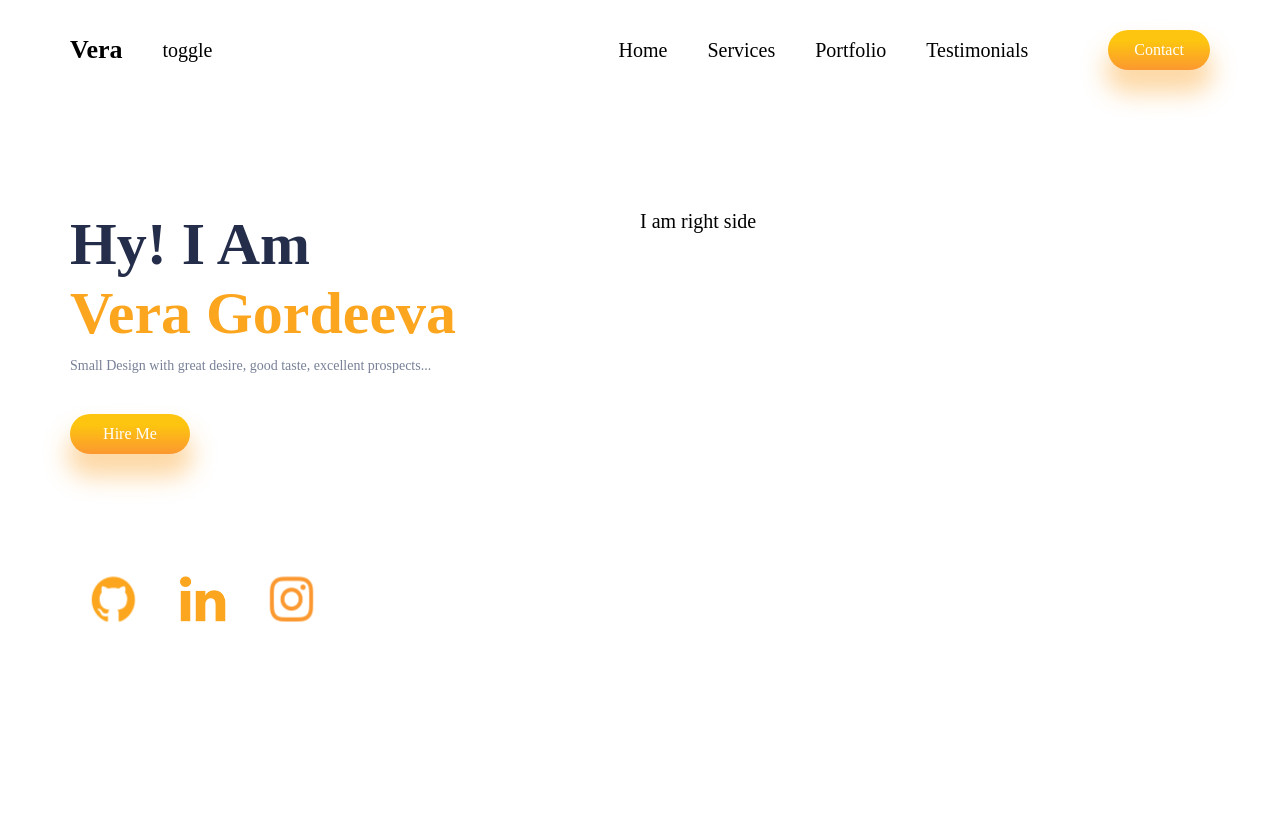
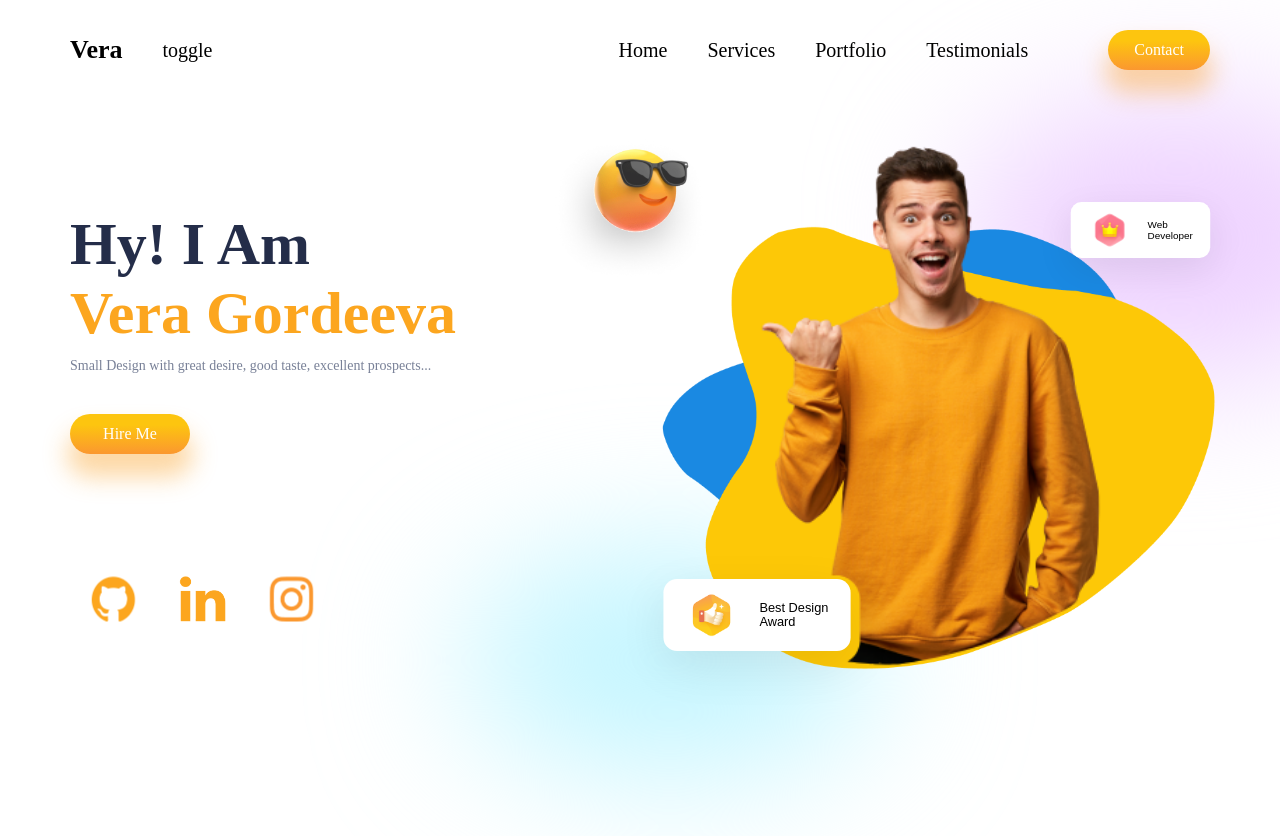
Before and after one commit to Domask2/portfolio-vera, a React (Create React App) app: page / in a window 1280 px wide. Built offline with nearby package versions, Linux system fonts and the light colour scheme.

Commit message:
add intro 100%

```diff
--- /dev/null
+++ b/src/components/floatingDiv/FloatingDiv.tsx
@@ -0,0 +1,21 @@
+import React, {FC} from "react";
+import './floatingDiv.scss';
+
+interface FloatingDivProps {
+    img: string,
+    text1: string
+    text2: string
+}
+
+const FloatinDiv: FC<FloatingDivProps> = ({img, text1, text2}) => (
+    <div className="floatingDiv">
+        <img src={img} alt=""/>
+        <span>
+        {text1}
+            <br/>
+            {text2}
+      </span>
+    </div>
+);
+
+export default FloatinDiv;
--- /dev/null
+++ b/src/components/floatingDiv/floatingDiv.scss
@@ -0,0 +1,20 @@
+.floatingDiv {
+  display: flex;
+  align-items: center;
+  justify-content: space-around;
+  background: white;
+  box-shadow: var(--boxShadow);
+  border-radius: 17px;
+  padding: 0 28px 0 0;
+  height: 4.5rem;
+
+  > img {
+    transform: scale(0.4);
+  }
+
+  > span {
+    font-family: sans-serif;
+    font-size: 16px;
+    color: black;
+  }
+}
--- a/src/components/intro/Intro.tsx
+++ b/src/components/intro/Intro.tsx
@@ -2,7 +2,14 @@ import React from "react";
 import GitHub from '../../img/github.png';
 import LinkedIn from '../../img/linkedin.png';
 import Instagram from '../../img/instagram.png';
+import Vector1 from "../../img/Vector1.png";
+import Vector2 from "../../img/Vector2.png";
+import boy from "../../img/boy.png";
+import glassesimoji from "../../img/glassesimoji.png";
+import thumbup from "../../img/thumbup.png";
+import crown from "../../img/crown.png";
 import './intro.scss';
+import FloatinDiv from "../floatingDiv/FloatingDiv";
 
 const Intro = () => (
         <div className='intro'>
@@ -22,7 +29,19 @@ const Intro = () => (
                 </div>
             </div>
             <div className="i-right">
-                I am right side
+                <img src={Vector1} alt="Vector1"/>
+                <img src={Vector2} alt="Vector2"/>
+                <img src={boy} alt="boy"/>
+                <img src={glassesimoji} alt="glassesimoji"/>
+                <div>
+                    <FloatinDiv img={crown} text1="Web" text2="Developer" />
+                </div>
+                <div>
+                    <FloatinDiv img={thumbup} text1="Best Design" text2="Award" />
+                </div>
+
+                <div className="blur blur-one" />
+                <div className="blur blur-two" />
             </div>
         </div>
     )
--- a/src/components/intro/intro.scss
+++ b/src/components/intro/intro.scss
@@ -14,19 +14,19 @@
       display: flex;
       flex-direction: column;
 
-      >:nth-child(1) {
+      > :nth-child(1) {
         color: var(--black);
         font-weight: bold;
         font-size: 3rem;
       }
 
-      >:nth-child(2) {
+      > :nth-child(2) {
         color: var(--orange);
         font-weight: bold;
         font-size: 3rem;
       }
 
-      >:nth-child(3) {
+      > :nth-child(3) {
         color: var(--gray);
         font-weight: 100;
         font-size: 14px;
@@ -44,7 +44,7 @@
       display: flex;
       gap: 0;
 
-      >* {
+      > * {
         transform: scale(0.5);
 
         &:hover {
@@ -56,5 +56,73 @@
 
   .i-right {
     flex: 1;
+    position: relative;
+
+    >* {
+      position: absolute;
+      z-index: 1;
+    }
+
+    >:nth-child(1) {
+      transform: scale(0.69);
+      left: -15%;
+      top: -9%;
+    }
+
+    >:nth-child(2) {
+      top: -4.6rem;
+      transform: scale(0.67);
+      left: -3rem;
+    }
+
+    >:nth-child(3) {
+      transform: scale(1.4);
+      left: 28%;
+    }
+
+    > :nth-child(4) {
+      transform: scale(0.62);
+      top: -19%;
+      left: -24%;
+      border-radius: 50%;
+      padding: 0;
+    }
+
+    > :nth-child(5) {
+      transform: scale(0.62);
+      top: -4%;
+      left: 68%;
+    }
+
+    > :nth-child(6) {
+      transform: scale(0.8);
+      top: 18rem;
+      left: 0;
+    }
+    .blur {
+      position: absolute;
+      border-radius: 50%;
+      filter: blur(212px);
+      filter: blur(72px);
+      z-index: -9;
+      background: #C1F5FF;
+    }
+
+    .blur-one {
+      background: rgb(238 210 255);
+      width: 22rem;
+      height: 14rem;
+      top: -18%;
+      left: 56%;
+    }
+
+    .blur-two {
+      background: #C1F5FF;
+      top: 17rem;
+      width: 21rem;
+      height: 11rem;
+      left: -9rem;
+    }
+
   }
 }
--- a/src/components/navbar/navbar.scss
+++ b/src/components/navbar/navbar.scss
@@ -24,16 +24,19 @@
 
     .n-list {
       flex: 10;
+      transition: all 1s ease;
 
       >ul {
         display: flex;
         gap: 2rem;
         margin-right: 4rem;
+        transition: all 1s ease;
 
         >li:hover {
           cursor: pointer;
           color: var(--orange);
         }
+
       }
     }
   }
--- a/src/scss/_all.scss
+++ b/src/scss/_all.scss
@@ -1 +1,2 @@
 @import "../components/navbar/navbar";
+@import "../components/floatingDiv/floatingDiv.scss";
```
